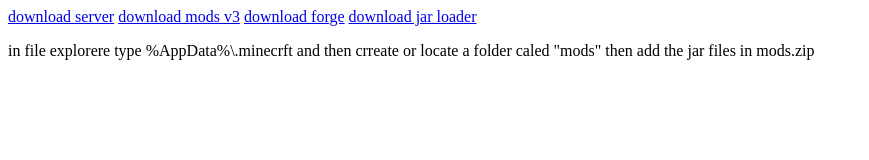
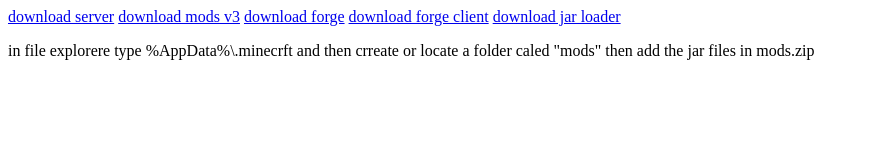
Before and after one commit to klcgaming/server, a plain HTML site: page index.html in a window 1280 px wide. Shown: the whole page, without its empty margins (0-869 px from the left). Drawn offline with Linux system fonts and the light colour scheme.

Commit message:
Update index.html

```diff
--- a/index.html
+++ b/index.html
@@ -1,5 +1,6 @@
 <a href="server.zip">download server</a>
 <a href="modsv2.zip">download mods v3</a>
 <a href="forge.zip">download forge</a>
+<a href="create.zip">download forge client</a>
 <a href="https://javadl.oracle.com/webapps/download/AutoDL?BundleId=248242_ce59cff5c23f4e2eaf4e778a117d4c5b">download jar loader</a>
 <p>in file explorere type %AppData%\.minecrft and then crreate or locate a folder caled "mods" then add the jar files in mods.zip</p>
```
